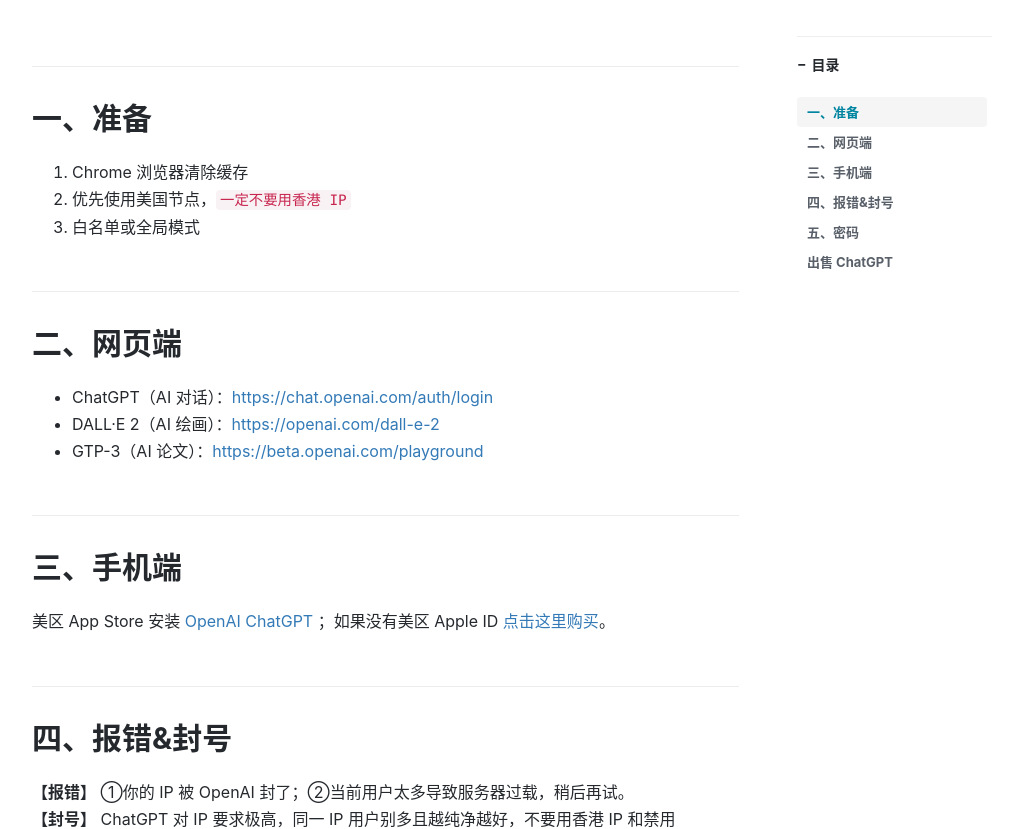
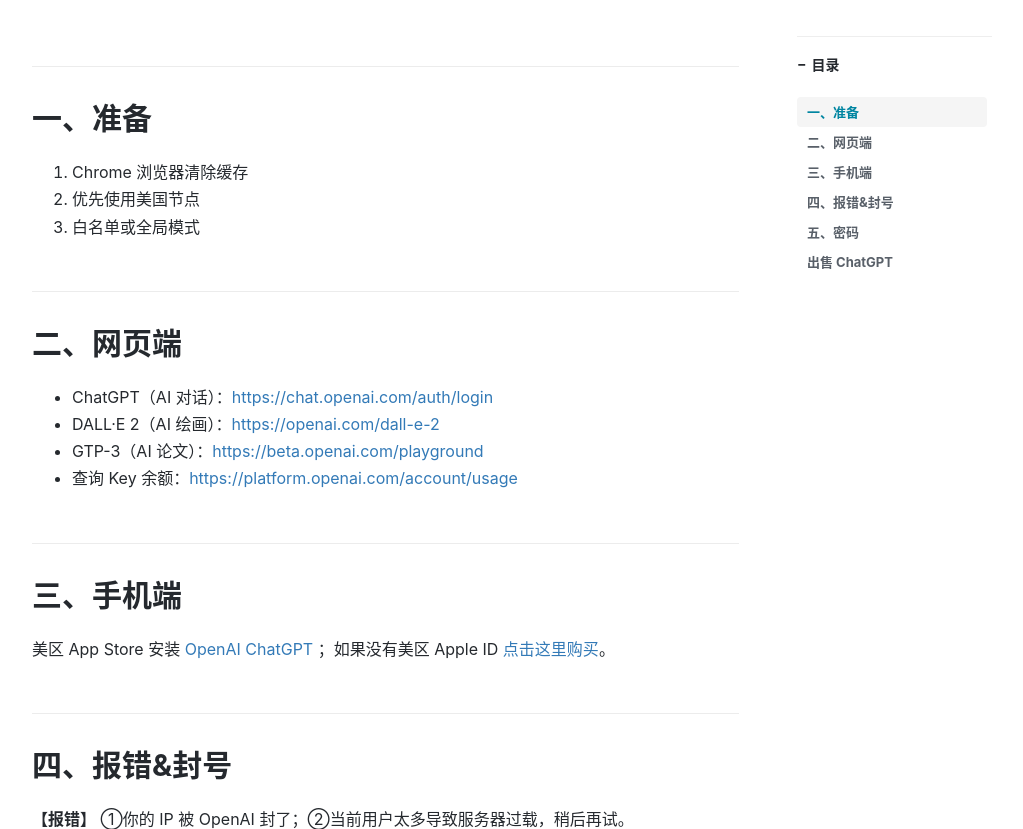
Before and after one commit to ssnhd/ssnhd.github.io, a Jekyll site: the page built from _posts/2023-2-17-ChatGPT.md, in a window 1280 px wide and 900 px high, scrolled down 365 px, cut to the strip 71-900 px from the top of the window. Shown: the whole strip, without its empty margins (233-1256 px from the left). Built offline with Jekyll 4.4.1, drawn with Linux system fonts in a browser that asks for light colours; nearby versions of some CDN libraries; comment, search, counter and statistics services are not loaded.

Commit message:
Update 2023-2-17-ChatGPT.md

```diff
--- a/_posts/2023-2-17-ChatGPT.md
+++ b/_posts/2023-2-17-ChatGPT.md
@@ -15,7 +15,7 @@
 ## 一、准备
 
 1. Chrome 浏览器清除缓存
-2. 优先使用美国节点，`一定不要用香港 IP`
+2. 优先使用美国节点
 3. 白名单或全局模式
 
 ## 二、网页端
@@ -23,6 +23,7 @@
 - ChatGPT（AI 对话）：<https://chat.openai.com/auth/login>
 - DALL·E 2（AI 绘画）：<https://openai.com/dall-e-2>
 - GTP-3（AI 论文）：<https://beta.openai.com/playground>
+- 查询 Key 余额：<https://platform.openai.com/account/usage>
 
 ## 三、手机端
 美区 App Store 安装 [OpenAI ChatGPT](https://apps.apple.com/us/app/openai-chatgpt/id6448311069?l=zh) ；如果没有美区 Apple ID [点击这里购买](https://ssnhd.com/2023/03/19/store)。
```
